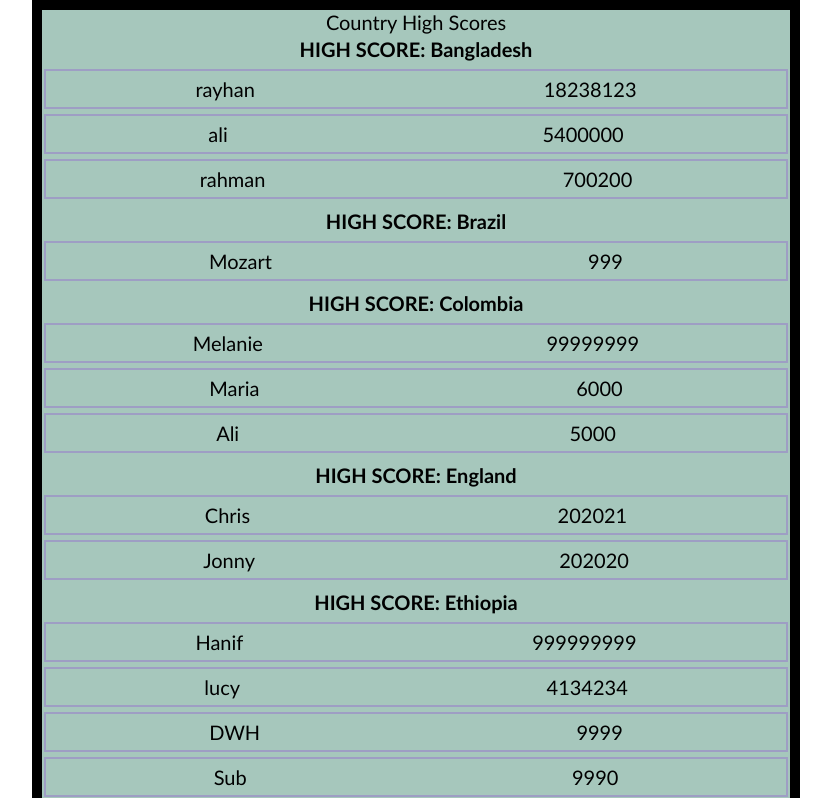
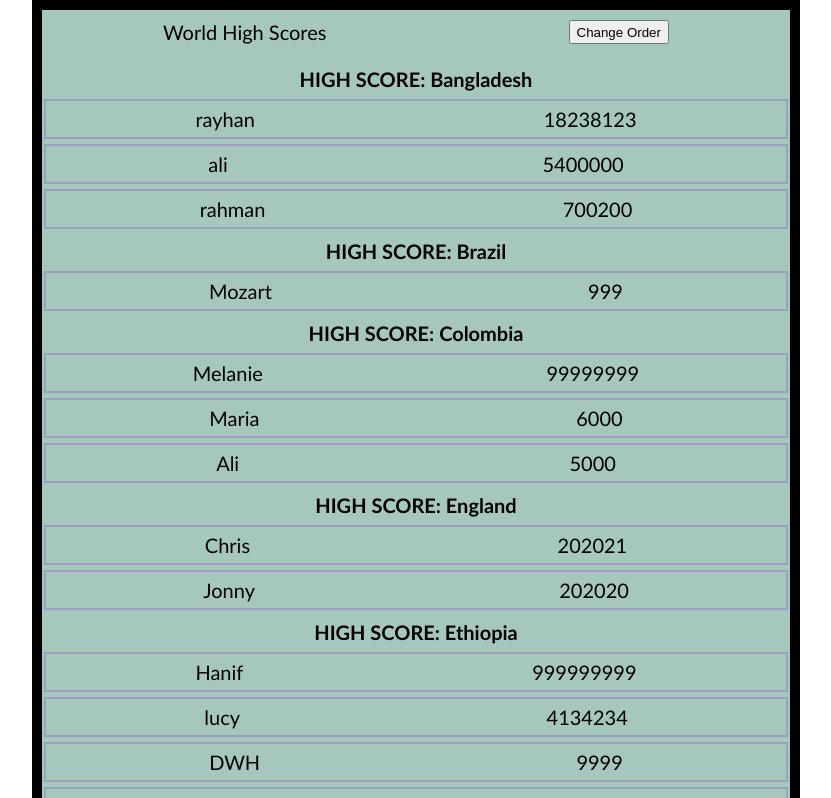
Before and after one commit to DeagoBrowne/highscore-table, a React (Create React App) app: page / in a window 1280 px wide. Shown: the top 798 px of the page, without its empty margins (224-1055 px from the left). Built offline with nearby package versions, Linux system fonts and the light colour scheme.

Commit message:
completed button w/toggle functionality

```diff
--- a/src/App.css
+++ b/src/App.css
@@ -1,3 +1,10 @@
+.titleNButton {
+  display: flex;
+  justify-content: space-around;
+  margin-top: 10px;
+  margin-bottom: 20px;
+}
+
 .table {
   background-color: rgb(166, 199, 188);
   font-family: 'Trebuchet MS', 'Lucida Sans Unicode', 'Lucida Grande', 'Lucida Sans', Arial, sans-serif;
--- a/src/Country.js
+++ b/src/Country.js
@@ -1,13 +1,14 @@
 import React from "react"
 
-function Country({ data }) {
+function Country({ data, descending }) {
+
 
   data.scores.sort((a, b) => {
     if (a.s > b.s) {
-      return -1;
+      return descending ? -1 : 1;
     }
     if (a.s < b.s) {
-      return 1;
+      return descending ? 1 : -1;
     }
     return 0;
   })
--- a/src/Table.js
+++ b/src/Table.js
@@ -1,8 +1,14 @@
-import React from "react";
+import React, { useState } from "react";
 import Country from "./Country";
 
 
 let Table = ({ scores }) => {
+
+  const [descending, setDescending] = useState(true);
+
+  function buttonToggle() {
+    setDescending(!descending)
+  }
 
   scores.sort((a, b) => {
     if (a.name < b.name) {
@@ -16,7 +22,10 @@ let Table = ({ scores }) => {
 
   return (
     <div className="table">
-      <caption>Country High Scores</caption>
+      <div className="titleNButton">
+        <caption>World High Scores</caption>
+        <button onClick={buttonToggle}>Change Order</button>
+      </div>
       {scores.map((data, index) => {
         return (
           <table key={index}>
@@ -28,7 +37,7 @@ let Table = ({ scores }) => {
               </tr>
             </thead>
             <tbody>
-              <Country data={data} key={index} />
+              <Country descending={descending} data={data} key={index} />
             </tbody>
           </table>
         )
```
